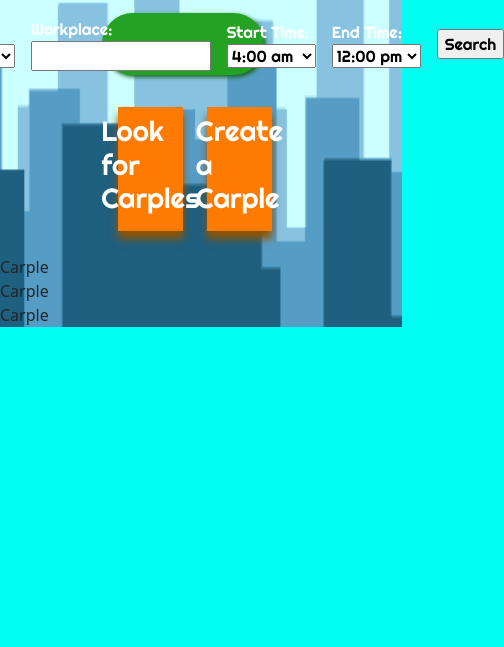
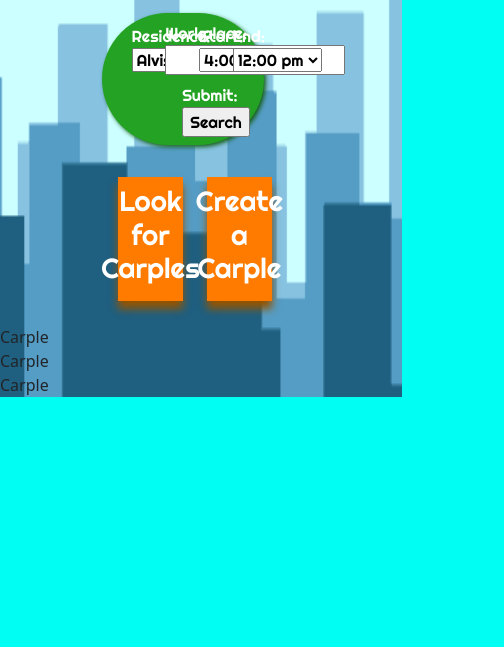
Before and after one commit to aveni121/Carple, a plain HTML site: page index.html in a window 390 px wide. Shown: the part 197-844 px from the top of the page, 504 px wide, since content can reach past the window. Drawn offline with nearby package versions, Linux system fonts and the light colour scheme.

Commit message:
updated search field styles
search field styles are updated to fit small screens

```diff
--- a/index.html
+++ b/index.html
@@ -41,10 +41,10 @@
       <!-- Search Field -->
       <div class="row d-flex justify-content-center righteous-font">
         <div
-          class="col-5 search rounded-pill d-flex justify-content-center align-items-center p-1"
+          class="col-5 row search rounded-pill d-flex justify-content-center align-items-center p-1"
         >
           <!-- Residence -->
-          <div class="ms-3">
+          <div class="m-1 col-2">
             <label for="residence">Residence:</label>
             <select id="residence" name="residence">
               <option value="alviso">Alviso</option>
@@ -68,13 +68,13 @@
             </select>
           </div>
           <!-- Workplace -->
-          <div class="ms-3">
+          <div class="m-1 col-2">
             <label for="workplace">Workplace:</label>
             <input type="text" id="workplace" />
           </div>
           <!-- Start Time -->
-          <div class="ms-3">
-            <label for="start-time">Start Time:</label>
+          <div class="m-1 col-2">
+            <label for="start-time">Start:</label>
             <select id="start-time" name="start-time">
               <option value="4:00 am">4:00 am</option>
               <option value="5:00 am">5:00 am</option>
@@ -100,8 +100,8 @@
             </select>
           </div>
           <!-- End Time -->
-          <div class="ms-3">
-            <label for="end-time">End Time:</label>
+          <div class="m-1 col-2">
+            <label for="end-time">End:</label>
             <select id="end-time" name="end-time">
               <option value="4:00 am">4:00 am</option>
               <option value="5:00 am">5:00 am</option>
@@ -127,8 +127,9 @@
             </select>
           </div>
           <!-- Submit -->
-          <div class="ms-3">
-            <input type="submit" id="submit" value="Search" />
+          <div class="m-1 col-2">
+            <label for="submit">Submit:</label>
+            <input name="submit" type="submit" id="submit" value="Search" />
           </div>
         </div>
       </div>
@@ -137,10 +138,10 @@
         class="row flex-row d-flex justify-content-center align-items-center mt-2 righteous-font"
       >
         <div class="col-2 d-flex justify-content-center buttons-bg m-4 p-2">
-          <h1>Look for Carples</h1>
+          <h1 class="text-center">Look for Carples</h1>
         </div>
         <div class="col-2 d-flex justify-content-center buttons-bg p-2">
-          <h1>Create a Carple</h1>
+          <h1 class="text-center">Create a Carple</h1>
         </div>
       </div>
       <!-- Pick up from here -->
```
